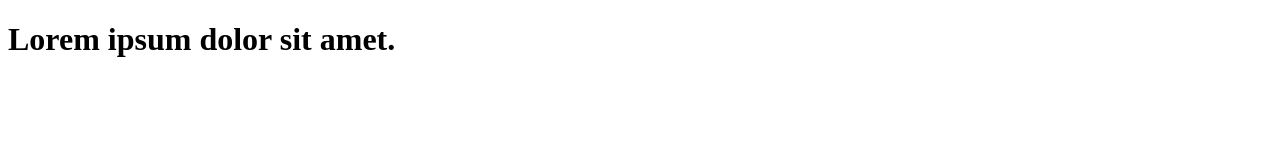
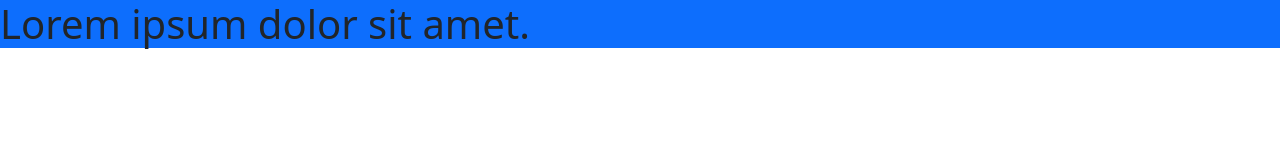
Before and after one commit to VohidWebDeveloper/GitTutorialReact, a website: page index.html in a window 1280 px wide. Drawn offline with nearby package versions, Linux system fonts and the light colour scheme.

Commit message:
qism yuklandi

```diff
--- a/index.html
+++ b/index.html
@@ -3,10 +3,11 @@
 <head>
     <meta charset="UTF-8">
     <meta http-equiv="X-UA-Compatible" content="IE=edge">
+    <link rel="stylesheet" href="./node_modules/bootstrap/dist/css/bootstrap.min.css">
     <meta name="viewport" content="width=device-width, initial-scale=1.0">
     <title>Git Tutorial #1</title>
 </head>
 <body>
-    <h1>Lorem ipsum dolor sit amet.</h1>
+    <h1 class="bg-primary">Lorem ipsum dolor sit amet.</h1>
 </body>
 </html>
--- /dev/null
+++ b/package.json
@@ -0,0 +1,5 @@
+{
+  "dependencies": {
+    "bootstrap": "^5.1.3"
+  }
+}
```
Also changed, not shown: 2 other files.
